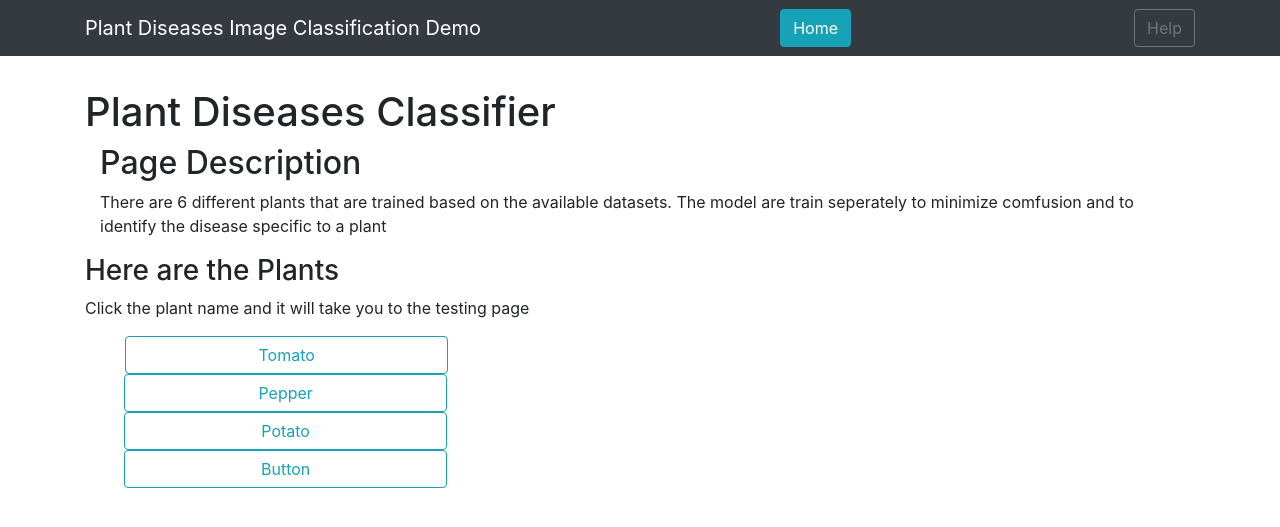
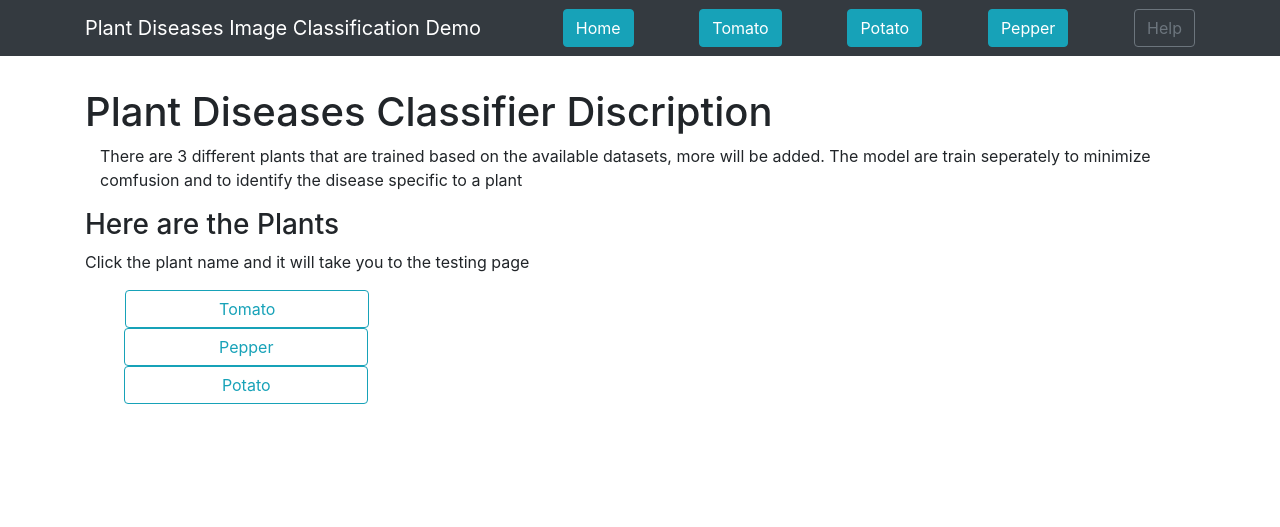
Before and after one commit to dit-x/Deep-Learning, a Flask app: page / in a window 1280 px wide. Shown: the top 527 px of the page. Run offline with Flask 2, Linux system fonts and the light colour scheme; some libraries are stand-ins or nearby versions.

Commit message:
made changes on the web view

```diff
--- a/plant_disease_identification/templates/base.html
+++ b/plant_disease_identification/templates/base.html
@@ -18,6 +18,9 @@
         <div class="container">
             <a class="navbar-brand" href="#">Plant Diseases Image Classification Demo</a>
             <button class="btn btn-info my-2 my-sm-0" type="submit" onclick="window.location='/home'">Home</a></button>
+            <button class="btn btn-info my-2 my-sm-0" type="submit" onclick="window.location='/tomato'">Tomato</a></button>
+            <button class="btn btn-info my-2 my-sm-0" type="submit" onclick="window.location='/potato'">Potato</a></button>
+            <button class="btn btn-info my-2 my-sm-0" type="submit" onclick="window.location='/pepper'">Pepper</a></button>
             <button class="btn btn-outline-secondary my-2 my-sm-0" type="submit">Help</button>
         </div>
     </nav>
--- a/plant_disease_identification/templates/home.html
+++ b/plant_disease_identification/templates/home.html
@@ -2,13 +2,11 @@
 
 
 
-<h1>Plant Diseases Classifier</h1>
+<h1>Plant Diseases Classifier Discription</h1>
 
 <div class="container">
-
-    <h2>Page Description</h2>
     <p>
-        There are 6 different plants that are trained based on the available datasets. The model are
+        There are 3 different plants that are trained based on the available datasets, more will be added. The model are
         train seperately to minimize comfusion and to identify the disease specific to a plant
     </p>
 </div>
@@ -19,8 +17,7 @@
     <ul>
         <button class="btn btn-outline-info my-2 my-sm-0" onclick="window.location='/tomato'">Tomato</button>
         <button class="btn btn-outline-info my-2 my-sm-0" onclick="window.location='/pepper'">Pepper</button>
-        <button class="btn btn-outline-info my-2 my-sm-0" onclick="window.location='/potato'">Potato</button>
-        <button class="btn btn-outline-info my-2 my-sm-0" onclick="window.location='/button'">Button</button>
+        <button class="btn btn-outline-info my-2 my-sm-0" onclick="window.location='/potato'">Potato</button
     </ul>
 
 </div>
```
Also changed, not shown: plant_disease_identification/templates/potato.html (+6 -1 lines).
